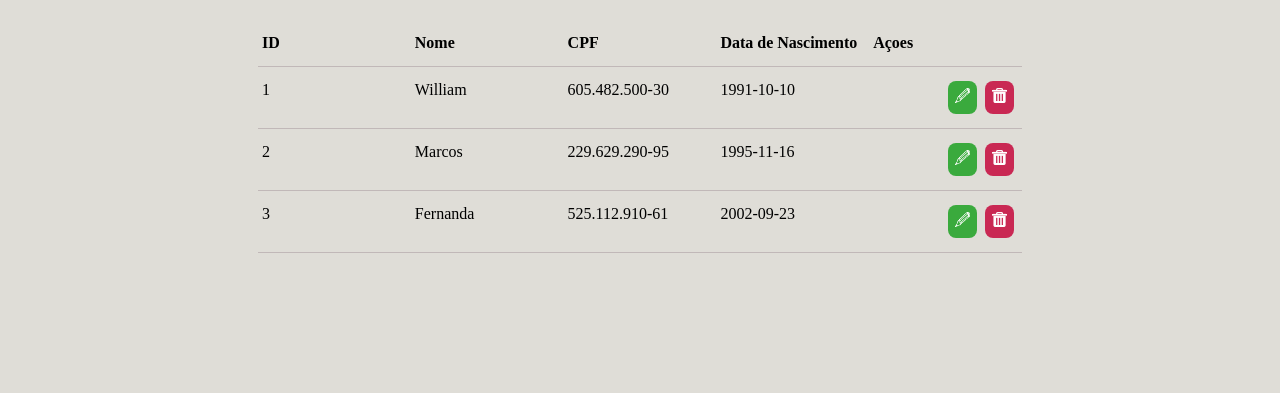
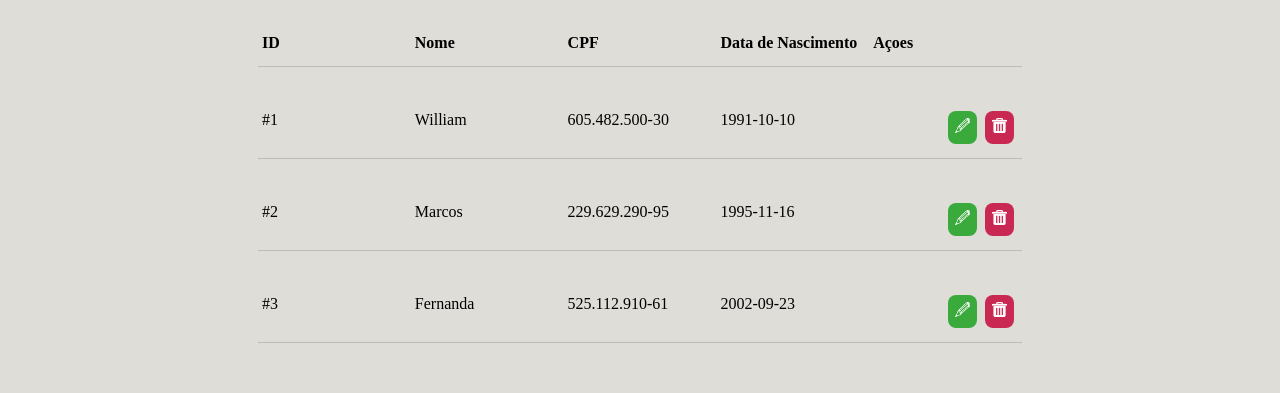
Before and after one commit to williammoraes77/web-vue-test, a Vue app: page /pessoas in a window 1280 px wide. Shown: the part 182-575 px from the top of the page. Built offline with nearby package versions, Linux system fonts and the light colour scheme; data requests are answered from the project's data file.

Commit message:
refactor table

```diff
--- a/src/views/People/PeopleView.vue
+++ b/src/views/People/PeopleView.vue
@@ -24,8 +24,8 @@
           <th>Açoes</th>
         </tr>
         <!-- <tr v-for="person in people" :key="person.id"> -->
-        <tr v-for="person in filteredItems" :key="person.id">
-          <td>{{ person.id }}</td>
+        <tr class="separete" v-for="person in filteredItems" :key="person.id">
+          <td>#{{ person.id }}</td>
           <td>{{ person.nome }}</td>
           <td>{{ person.cpf }}</td>
           <td>{{ person.dataNascimento }}</td>
@@ -340,6 +340,7 @@ table.table {
   border-bottom: 1px solid rgb(193, 184, 184);
   padding: 10px 0;
 }
+
 td.edit-buttons {
   text-align: right;
 }
@@ -425,6 +426,10 @@ select {
 }
 /* end form */
 
+.separete {
+  margin-top: 30px;
+}
+
 @media (max-width: 700px) {
   tr {
     display: flex;
--- a/src/views/Products/ProductsView.vue
+++ b/src/views/Products/ProductsView.vue
@@ -27,7 +27,7 @@
           <th>Açoes</th>
         </tr>
         <!-- <tr v-for="product in products" :key="product.id"> -->
-        <tr v-for="product in filteredItems" :key="product.id">
+        <tr class="separete" v-for="product in filteredItems" :key="product.id">
           <td>{{ product.id }}</td>
           <td>{{ product.descricao }}</td>
           <td>{{ product.valoUnitario }}</td>
@@ -351,7 +351,10 @@ select {
   background-color: var(--color-danger);
   color: rgb(241, 234, 234);
 }
-/* end form */
+
+.separete {
+  margin-top: 30px;
+}
 
 @media (max-width: 700px) {
   tr {
```
